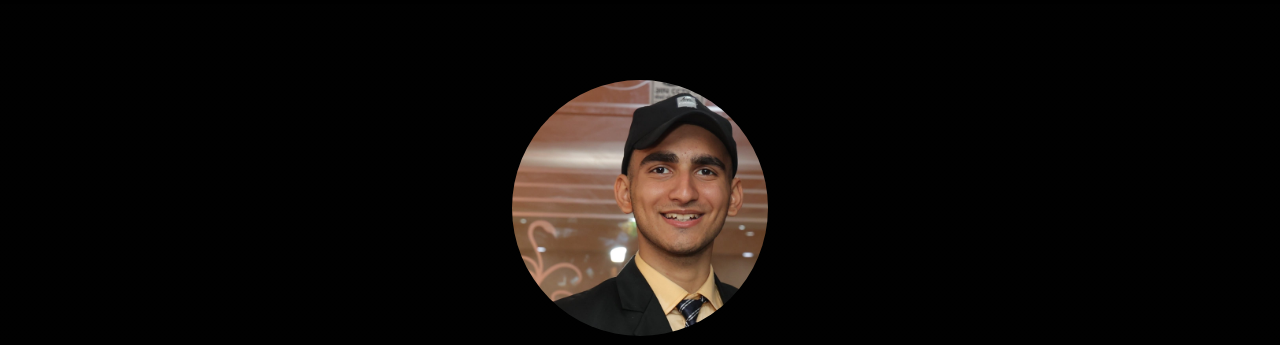
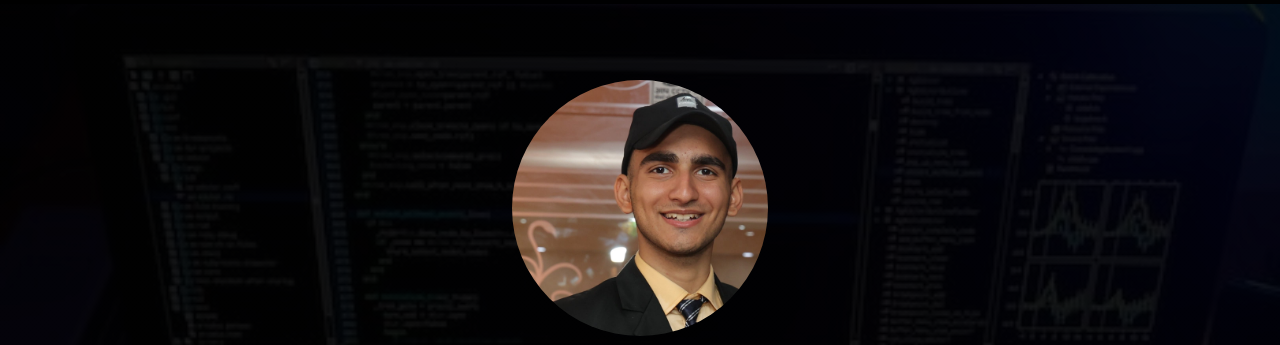
Before and after one commit to kapirath28/portfoliowannabe2, a plain HTML site: page index.html in a window 1280 px wide. Shown: the part 60-405 px from the top of the page. Drawn offline with nearby package versions, Linux system fonts and the light colour scheme.

Commit message:
Update style.css

```diff
--- a/css/style.css
+++ b/css/style.css
@@ -2,7 +2,7 @@ body {
   padding: 0;
   font-family: "Montserrat", sans-serif;
   background: linear-gradient(rgba(1, 1, 1, 0.9), rgba(1, 1, 1, 0.9)),
-    url("Images/bg-new.webp");
+    url("../Images/bg-new.webp");
   background-color: #000000; /* Used if the image is unavailable */
   background-position: center; /* Center the image */
   background-attachment: fixed;
```
